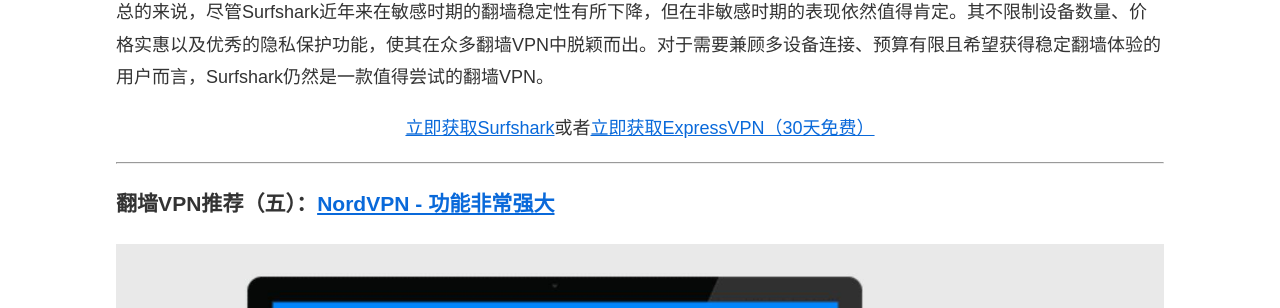
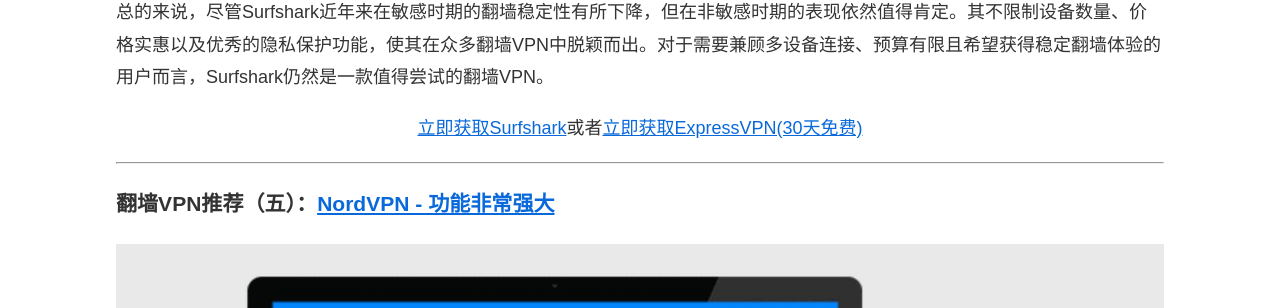
Before and after one commit to chinavpns/chinavpns.github.io, a Jekyll site: the page built from index.md, in a window 1280 px wide and 900 px high, scrolled down 23837 px. Shown: the part 142-450 px from the top of the window. Built offline with Jekyll 4.4.1, drawn with Linux system fonts in a browser that asks for light colours; some of the changed text lies outside the part shown.

Commit message:
Update index.md

```diff
--- a/index.md
+++ b/index.md
@@ -377,7 +377,7 @@
 
 总的来说，尽管Surfshark近年来在敏感时期的翻墙稳定性有所下降，但在非敏感时期的表现依然值得肯定。其不限制设备数量、价格实惠以及优秀的隐私保护功能，使其在众多翻墙VPN中脱颖而出。对于需要兼顾多设备连接、预算有限且希望获得稳定翻墙体验的用户而言，Surfshark仍然是一款值得尝试的翻墙VPN。
 
-<p align="center"><a href="https://wallvpn.com/go/surfsharkvpn/" rel="nofollow">立即获取Surfshark</a>或者<a href="https://wallvpn.com/go/expressvpn/" rel="nofollow">立即获取ExpressVPN（30天免费）</a></p>
+<p align="center"><a href="https://wallvpn.com/go/surfsharkvpn/" rel="nofollow">立即获取Surfshark</a>或者<a href="https://wallvpn.com/go/expressvpn/" rel="nofollow">立即获取ExpressVPN(30天免费)</a></p>
 
 ****
 
@@ -399,7 +399,7 @@
 
 总得来说，尽管NordVPN在中国大陆的翻墙稳定性有所下降，但对于技术熟练且注重隐私保护的用户来说，它依然是一款非常值得选择的VPN服务。凭借其强大的安全功能、广泛的服务器覆盖、良好的设备兼容性以及合理的价格，NordVPN在国际VPN市场中依旧占据重要地位。如果你需要一款兼顾速度、安全性和隐私保护的VPN，并且对手动配置VPN感到得心应手，那么NordVPN将是你的理想选择。
 
-<p align="center"><a href="https://wallvpn.com/go/nordvpn/" rel="nofollow">立即获取NordVPN</a>或者<a href="https://wallvpn.com/go/expressvpn/" rel="nofollow">立即获取ExpressVPN（30天免费）</a></p>
+<p align="center"><a href="https://wallvpn.com/go/nordvpn/" rel="nofollow">立即获取NordVPN</a>或者<a href="https://wallvpn.com/go/expressvpn/" rel="nofollow">立即获取ExpressVPN(30天免费)</a></p>
 
 ****
 
@@ -419,7 +419,7 @@
 
 总的来说，对于预算充足、注重翻墙稳定性且具备一定使用经验的用户，AstrillVPN是一个值得信赖的选择。然而，对于大多数普通用户而言，ExpressVPN无论是在性价比、易用性还是综合性能方面都更具优势，因此我们更推荐ExpressVPN作为更全面的解决方案。
 
-<p align="center"><a href="https://wallvpn.com/go/expressvpn/" rel="nofollow">立即获取ExpressVPN</a></p>
+<p align="center"><a href="https://wallvpn.com/go/expressvpn/" rel="nofollow">立即获取ExpressVPN(30天免费)</a></p>
 
 ****
 
```
